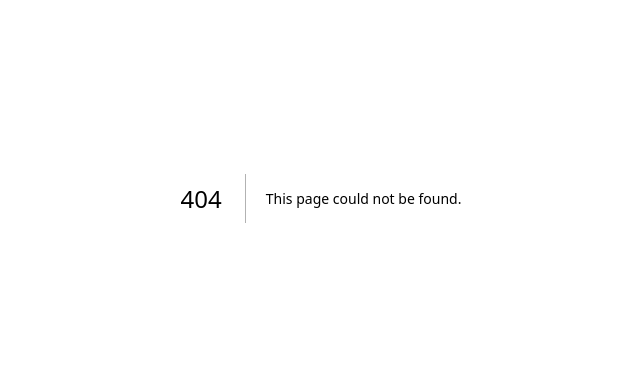
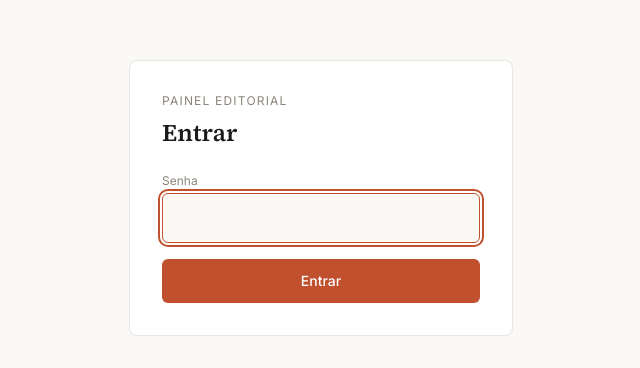
Before and after one commit to RdEngenharia/Jornal-Fato-em-Foco, a Next.js app: page /login in a window 1280 px wide. Before the commit this address had no page. Shown: the part 202-570 px from the top of the page, without its empty margins (319-959 px from the left). Built offline with nearby package versions, Linux system fonts and the light colour scheme.

Commit message:
Adiciona autenticacao no painel admin

```diff
--- /dev/null
+++ b/app/api/login/route.ts
@@ -0,0 +1,42 @@
+import { NextRequest, NextResponse } from "next/server";
+import { createHash } from "crypto";
+
+const AUTH_COOKIE_NAME = "admin_session";
+
+function hashPassword(password: string): string {
+  return createHash("sha256").update(password).digest("hex");
+}
+
+export async function POST(request: NextRequest) {
+  const { password } = await request.json();
+
+  if (!password) {
+    return NextResponse.json({ error: "Senha ausente." }, { status: 400 });
+  }
+
+  const expectedHash = process.env.ADMIN_PASSWORD_HASH;
+
+  if (!expectedHash) {
+    return NextResponse.json(
+      { error: "ADMIN_PASSWORD_HASH não configurado no servidor." },
+      { status: 500 }
+    );
+  }
+
+  const submittedHash = hashPassword(password);
+
+  if (submittedHash !== expectedHash) {
+    return NextResponse.json({ error: "Senha incorreta." }, { status: 401 });
+  }
+
+  const response = NextResponse.json({ ok: true });
+  response.cookies.set(AUTH_COOKIE_NAME, expectedHash, {
+    httpOnly: true,
+    secure: true,
+    sameSite: "lax",
+    maxAge: 60 * 60 * 24 * 30, // 30 dias
+    path: "/",
+  });
+
+  return response;
+}
--- /dev/null
+++ b/app/login/page.tsx
@@ -0,0 +1,76 @@
+"use client";
+
+import { useState } from "react";
+import { useRouter, useSearchParams } from "next/navigation";
+
+export default function LoginPage() {
+  const router = useRouter();
+  const searchParams = useSearchParams();
+  const [password, setPassword] = useState("");
+  const [error, setError] = useState<string | null>(null);
+  const [loading, setLoading] = useState(false);
+
+  async function handleSubmit(e: React.FormEvent) {
+    e.preventDefault();
+    setLoading(true);
+    setError(null);
+
+    try {
+      const res = await fetch("/api/login", {
+        method: "POST",
+        headers: { "Content-Type": "application/json" },
+        body: JSON.stringify({ password }),
+      });
+
+      if (!res.ok) {
+        const data = await res.json();
+        throw new Error(data.error ?? "Falha no login.");
+      }
+
+      const destination = searchParams.get("from") ?? "/";
+      router.push(destination);
+      router.refresh();
+    } catch (err) {
+      setError(err instanceof Error ? err.message : "Erro desconhecido.");
+    } finally {
+      setLoading(false);
+    }
+  }
+
+  return (
+    <main className="min-h-screen bg-paper flex items-center justify-center px-6">
+      <form
+        onSubmit={handleSubmit}
+        className="w-full max-w-sm bg-white border border-ink/10 rounded-lg p-8"
+      >
+        <p className="font-sans text-xs uppercase tracking-widest text-mute mb-2">
+          Painel editorial
+        </p>
+        <h1 className="font-display text-2xl font-semibold text-ink mb-6">
+          Entrar
+        </h1>
+
+        <label className="font-sans text-xs text-mute block mb-1">Senha</label>
+        <input
+          type="password"
+          value={password}
+          onChange={(e) => setPassword(e.target.value)}
+          autoFocus
+          className="w-full font-sans text-base text-ink bg-paper border border-ink/10 rounded-md px-4 py-3 focus:border-terracotta mb-4"
+        />
+
+        {error && (
+          <p className="font-sans text-sm text-terracotta-dark mb-4">{error}</p>
+        )}
+
+        <button
+          type="submit"
+          disabled={loading}
+          className="w-full rounded-md bg-terracotta px-6 py-3 font-sans text-sm font-medium text-white hover:bg-terracotta-dark transition-colors disabled:opacity-50"
+        >
+          {loading ? "Entrando..." : "Entrar"}
+        </button>
+      </form>
+    </main>
+  );
+}
```
Also changed, not shown: middleware.ts (added, +39 -0 lines), scripts/generate-password-hash.mjs (added, +18 -0 lines).
